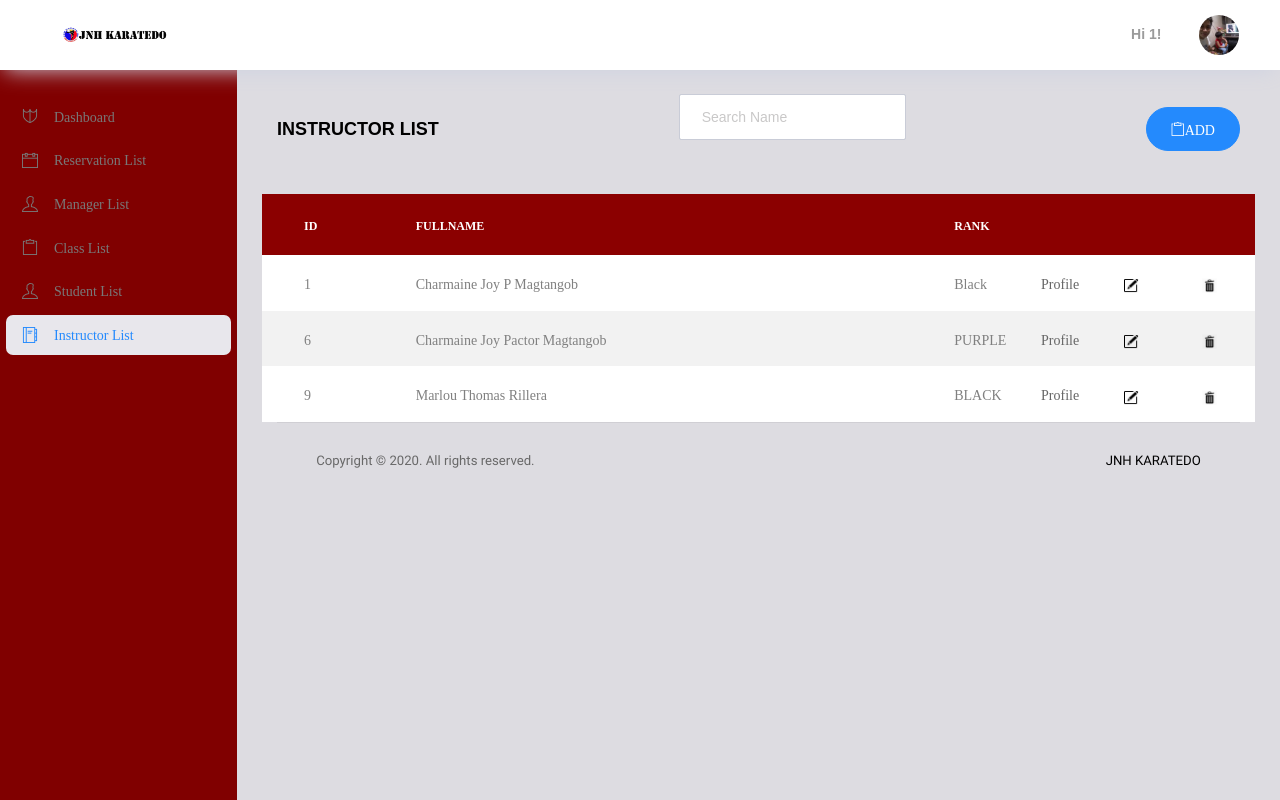
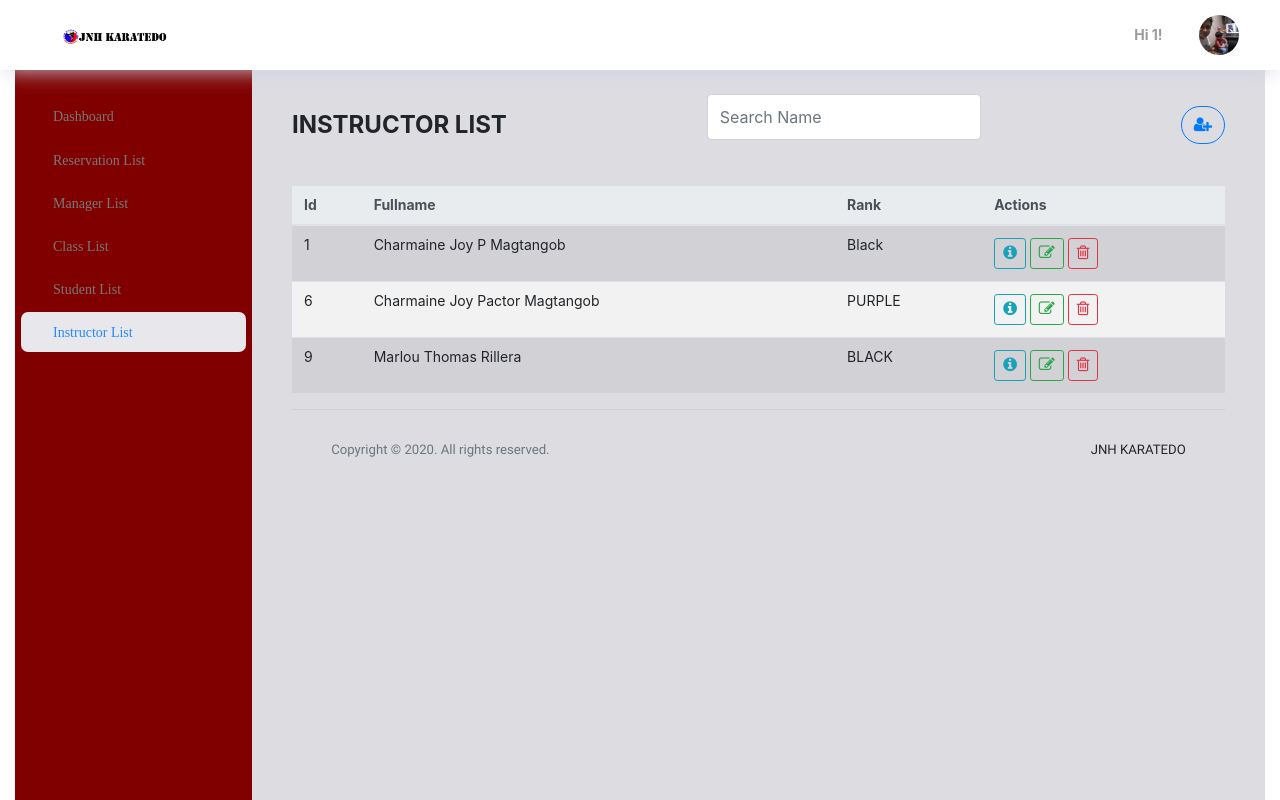
Before and after one commit to jnhkaratedo/JNHKaratedo, a PHP site: page /admininstructor.php in a window 1280 px wide. Run offline with PHP 8.4, Linux system fonts and the light colour scheme; a user stored in the database is signed in; data comes from the database, SQL or seed files in the repository; some web fonts are replaced.

Commit message:
changed instructor process.

```diff
--- a/admin/_navbar.php
+++ b/admin/_navbar.php
@@ -5,12 +5,12 @@ if($_SESSION['username']!=true){
     die();
 }
 ?>
-<meta charset="utf-8">
+<!-- <meta charset="utf-8">
   <meta name="viewport" content="width=device-width, initial-scale=1, shrink-to-fit=no">
    <link rel="stylesheet" href="vendors/ti-icons/css/themify-icons.css">
   <link rel="stylesheet" href="vendors/base/vendor.bundle.base.css">
   <link rel="stylesheet" href="css/style.css">
-  <link rel="shortcut icon" href="images/favicon.png" />
+  <link rel="shortcut icon" href="images/favicon.png" /> -->
 <div class="container-scroller">
     <nav class="navbar col-lg-12 col-12 p-0 fixed-top d-flex flex-row">
       <div class="text-center navbar-brand-wrapper d-flex align-items-center justify-content-center">
--- a/admin/add.php
+++ b/admin/add.php
@@ -11,6 +11,7 @@
   <link rel="stylesheet" href="css/bootstrap.min.css">
   <link rel="stylesheet" href="vendors/base/vendor.bundle.base.css">
   <link rel="stylesheet" href="css/style.css">
+  <link rel="stylesheet" href="css/fontawesome/css/font-awesome.css" />
   <!-- endinject -->
   <link rel="shortcut icon" href="images/favicon.png" />
 </head>
@@ -164,7 +165,7 @@
             </div>
           </div>
         </div>
-        <?php }else if ($_GET['add']==true&&$_GET['instructor']==true) {
+    <?php }else if ($_GET['add']==true&&$_GET['instructor']==true) {
     if (isset($_GET['edit2'])) {
       $id=$_GET['edit2'];
       $query="SELECT * FROM tblinstructor_info WHERE Instructor_Id=$id";
@@ -263,6 +264,9 @@
             </div>
           </div>
         </div>
+        <script type="text/javascript" src="js/jqueryV3.4.1.js"></script>
+        <script type="text/javascript" src="js/popper.min.js"></script>
+        <script type="text/javascript" src="js/bootstrap/bootstrap.js"></script>
         <script src="vendors/base/vendor.bundle.base.js"></script>
         <script src="vendors/chart.js/Chart.min.js"></script>
         <script src="js/off-canvas.js"></script>
--- a/admin/admininstructor.php
+++ b/admin/admininstructor.php
@@ -5,11 +5,14 @@
   <meta charset="utf-8">
   <meta name="viewport" content="width=device-width, initial-scale=1, shrink-to-fit=no">
   <title>JNH-Karatedo Admin</title>
-  <link rel="stylesheet" href="vendors/ti-icons/css/themify-icons.css">
+  <!-- <link rel="stylesheet" href="vendors/ti-icons/css/themify-icons.css"> -->
   <link rel="stylesheet" href="vendors/base/vendor.bundle.base.css">
   <link rel="stylesheet" href="css/style.css">
   <link rel="shortcut icon" href="images/favicon.png" />
+  <link rel="stylesheet" href="css/bootstrap/bootstrap.css">
+  <link rel="stylesheet" href="css/fontawesome/css/font-awesome.css" />
 </head>
+
 <body>
   <?php include'_navbar.php'; ?>
   <div class="main-panel">
@@ -27,7 +30,8 @@
               </form>
             </div>
             <div>
-                    <a class="ti-clipboard btn-icon-prepend btn btn-primary btn-icon-text btn-rounded" href="add.php?add=true&instructor=true">ADD
+              <a class="btn btn-outline-primary btn-rounded" href="instructor_add.php"><i
+                  class="fa fa-user-plus" aria-hidden="true"></i>
               </a>
             </div>
           </div>
@@ -49,16 +53,15 @@ $result = mysqli_query($con,$query);
 if(mysqli_num_rows($result) > 0){
 ?>
 
-                <div class="table100 ver5 m-b-110" style="align-self: center;">
-                    <table data-vertable="ver5">
+        <div class="container-fluid table-responsive">
+          <table class="table table-striped">
             <thead>
-                            <tr class="row100 head">
-                                <th class="column100 column1" data-column="column1">Id</th>
-                                <th class="column100 column2" data-column="column2">Fullname</th>
-                                <th class="column100 column3" data-column="column3">Rank</th>
-                                <th class="column100 column4" data-column="column4"></th>
-                                <th class="column100 column5" data-column="column5"></th>
-                                <th class="column100 column6" data-column="column6"></th>
+              <tr class="thead-light">
+                <th>Id</th>
+                <th>Fullname</th>
+                <th>Rank</th>
+                <th>Actions</th>
+
 
               </tr>
             </thead>
@@ -66,22 +69,25 @@ if(mysqli_num_rows($result) > 0){
               <?php
     while($rows=mysqli_fetch_assoc($result)){
     ?>
-            <tr class="row100">
-                <td class="column100 column1" data-column="column1"><?php echo $rows["Instructor_Id"] ?></td>
-                <td class="column100 column2" data-column="column2"><?php echo $rows["Name"]?></td>
-                 <td class="column100 column3" data-column="column3"><?php echo $rows["Rank"]?></td>
-                <td class="column100 column4" data-column="column4">
-                  <button name="btnprofile" id="btnprofile" class="btn-icon-text">
-                    <a href="instructorprofile.php?id=<?php echo $rows['Instructor_Id']?>">Profile
-                  </button>
-                </td>
-                <td class="column100 column5" data-column="column5">
-                   <a name="btnedit2" id="btnedit2" class="btn-icon-prepend" href="add.php?edit2=<?php echo $rows['Instructor_Id']?>&instructor=true&add=true;">
-                   <img src="images/icons/editicon.png" style="height: :9px;width:15px;"> </a>
-               </td>
-                 <td class="column100 column6" data-column="column6">
-                    <a name="btndelete" id="btndelete" class="btn-icon-prepend" href="process.php?delete=<?php echo $rows['Instructor_Id']?>">
-                     <img src="images/icons/deleteicon.png"  style="height: :9px;width:15px;">
+              <tr>
+                <td><?php echo $rows["Instructor_Id"] ?></td>
+                <td><?php echo $rows["Name"]?></td>
+                <td><?php echo $rows["Rank"]?></td>
+                <td>
+                  <a href="instructorprofile.php?id=<?php echo $rows['Instructor_Id']?>" name="btnprofile"
+                    id="btnprofile" class="btn btn-outline-info btn-sm">
+                    <i class="fa fa-info-circle" aria-hidden="true"></i>
+                  </a>
+
+
+                  <a name="btnedit2" id="btnedit2" class="btn btn-outline-success btn-sm"
+                    href="add.php?edit2=<?php echo $rows['Instructor_Id']?>&instructor=true&add=true;">
+                    <i class="fa fa-pencil-square-o" aria-hidden="true"></i> </a>
+
+
+                  <a name="btndelete" id="btndelete" class="btn btn-outline-danger btn-sm"
+                    href="process.php?delete=<?php echo $rows['Instructor_Id']?>">
+                    <i class="fa fa-trash-o" aria-hidden="true"></i>
                 </td>
               </tr>
               <?php } ?>
@@ -98,6 +104,9 @@ if(mysqli_num_rows($result) > 0){
     </div>
   </div>
   </div>
+  <script type="text/javascript" src="js/jqueryV3.4.1.js"></script>
+  <script type="text/javascript" src="js/popper.min.js"></script>
+  <script type="text/javascript" src="js/bootstrap/bootstrap.js"></script>
   <script src="vendors/base/vendor.bundle.base.js"></script>
   <script src="vendors/chart.js/Chart.min.js"></script>
   <script src="js/off-canvas.js"></script>
--- a/admin/process.php
+++ b/admin/process.php
@@ -83,7 +83,7 @@ require_once('connection.php');
 			var_dump($query);
 			if($con->query($query)===true)
 				{
-				header("location:adminstudent.php");
+				header("location:admininstructor.php");
 			} else {
 				echo "Error:".$query."<br>".$con->error;
 			}
```
Also changed, not shown: admin/instructor_add.php (added, +112 -0 lines). Lines whose indentation alone changed are shown as unchanged.
